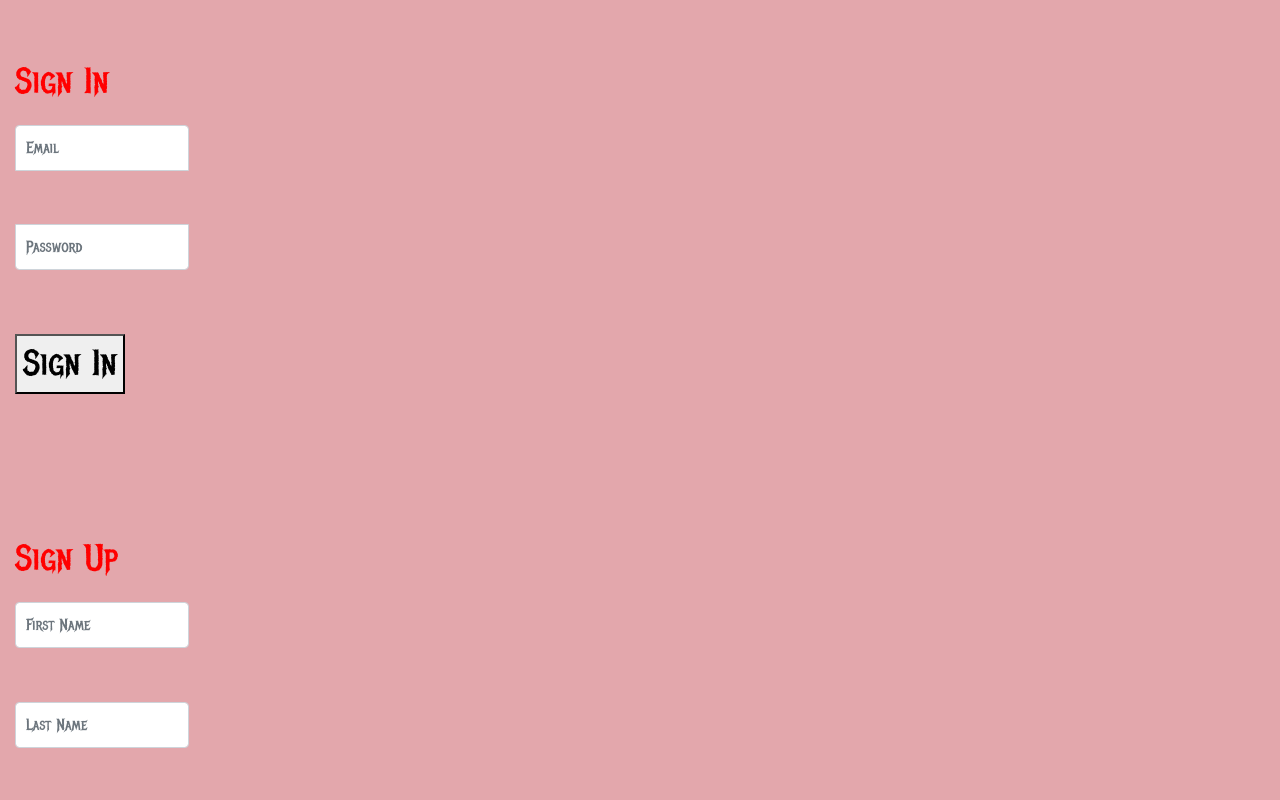
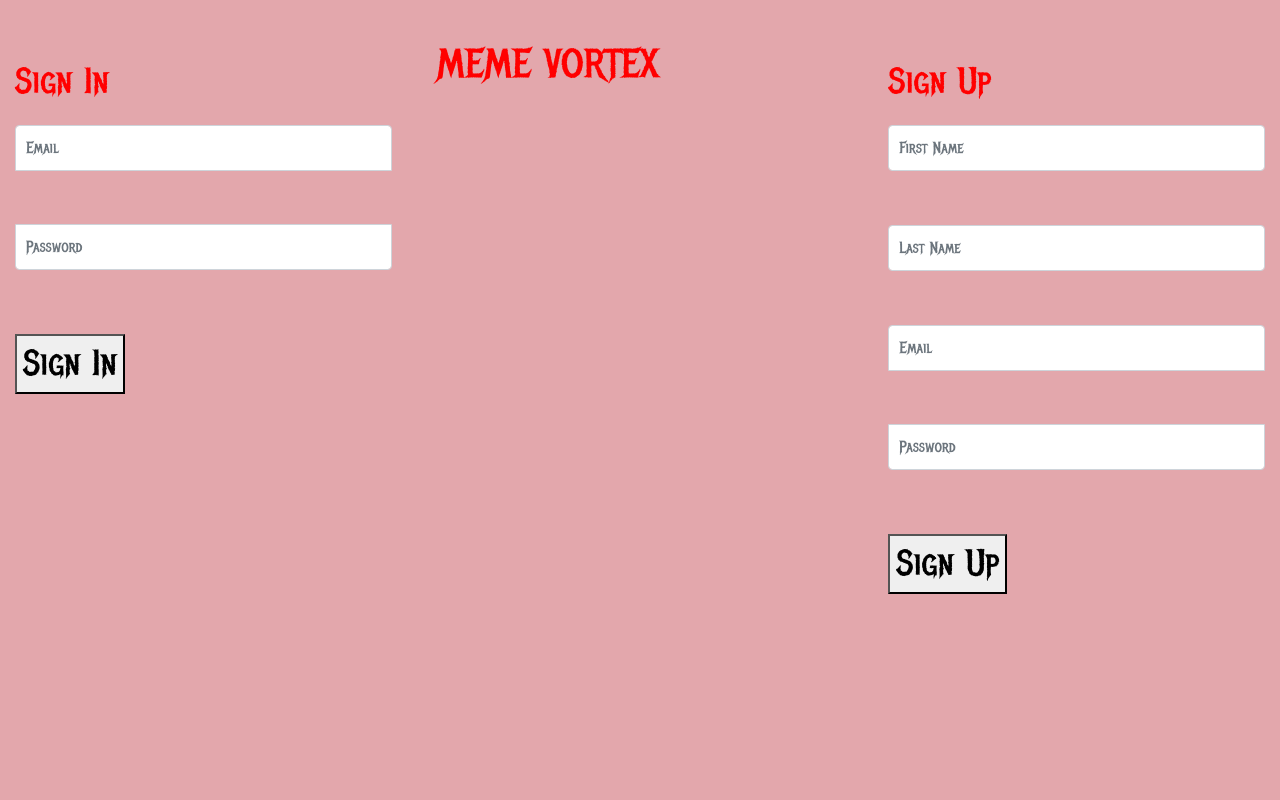
Before and after one commit to brakluner/MemeVortex, a React (Create React App) app in the folder client/: page / in a window 1280 px wide. Shown: the top 800 px of the page. Built offline with nearby package versions, Linux system fonts and the light colour scheme.

Commit message:
added some additional styles

```diff
--- a/client/src/App.css
+++ b/client/src/App.css
@@ -1,10 +1,5 @@
 body {
-    height: 100%;
-  }
 
-  body {
-    display: -ms-flexbox;
-    display: flex;
     -ms-flex-align: center;
     align-items: center;
     padding-top: 40px;
@@ -17,12 +12,8 @@ body {
 
   .form-signin {
     width: 100%;
-    max-width: 330px;
     padding: 15px;
     margin: auto;
-  }
-  .form-signin .checkbox {
-    font-weight: 400;
   }
   .form-signin .form-control {
     position: relative;
--- a/client/src/App.js
+++ b/client/src/App.js
@@ -249,8 +249,8 @@ if (isLoading) {
 
 if (!token) {
   return (
-    <div>
-      <div>
+    <div className="row">
+      <div className="col-4">
           {
             (signInError) ? (
               <p>{signInError}</p>
@@ -281,9 +281,10 @@ if (!token) {
           <button onClick={this.onSignIn}>Sign In</button>
           </form>
       </div>
-      <br />
-      <br />
-      <div>
+      <div className='col-4'>
+        <h1>MEME VORTEX</h1>
+      </div>
+      <div className='col-4'>
       {
             (signUpError) ? (
               <p>{signUpError}</p>
```
